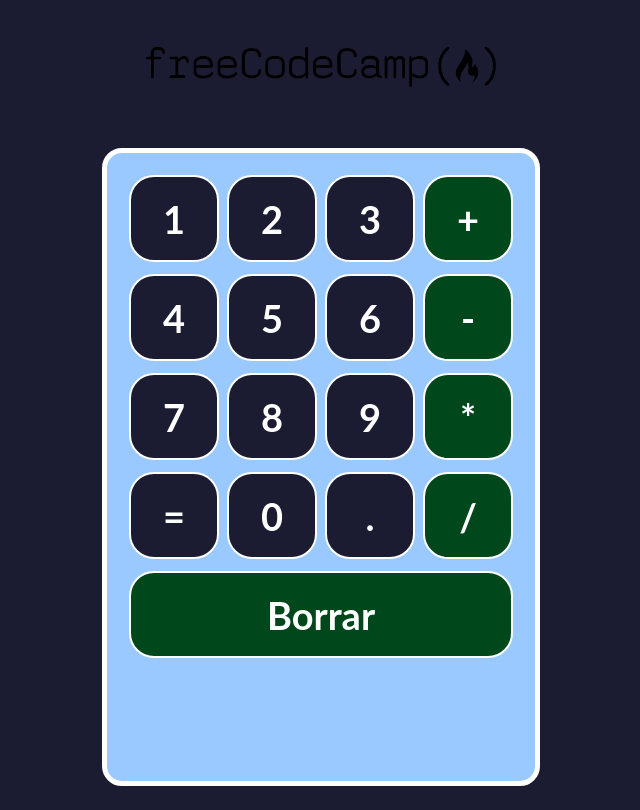
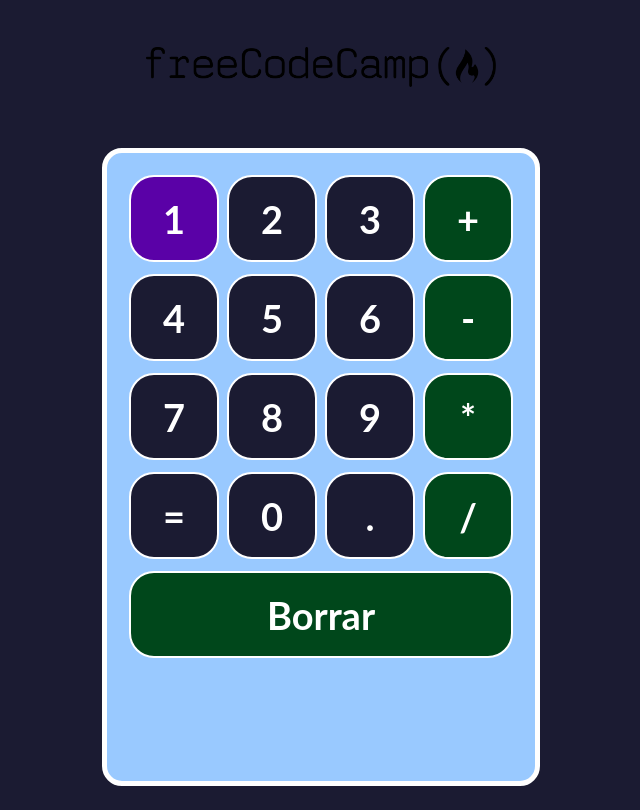
Before and after one commit to JLeonN/MIs-primeras-practicas, a React (Create React App) app in the folder REACT/proyecto-3-calculadora/: page / in a window 1280 px wide. In both pictures the pointer is over the element 493 px from the left and 218 px from the top of the page. Shown: the whole page, without its empty margins (319-959 px from the left). Built offline with nearby package versions, Linux system fonts and the light colour scheme.

Commit message:
Mas Css de botones

```diff
--- a/REACT/proyecto-3-calculadora/src/Hoja-de-estilos/Boton.css
+++ b/REACT/proyecto-3-calculadora/src/Hoja-de-estilos/Boton.css
@@ -15,6 +15,14 @@
   user-select: none;
 }
 
+.boton-contenedor:hover {
+  background-color: #5a01a7;
+}
+
 .operador {
   background-color: #00471b;
 }
+
+.operador:hover {
+  background-color: #ff6600;
+}
```
